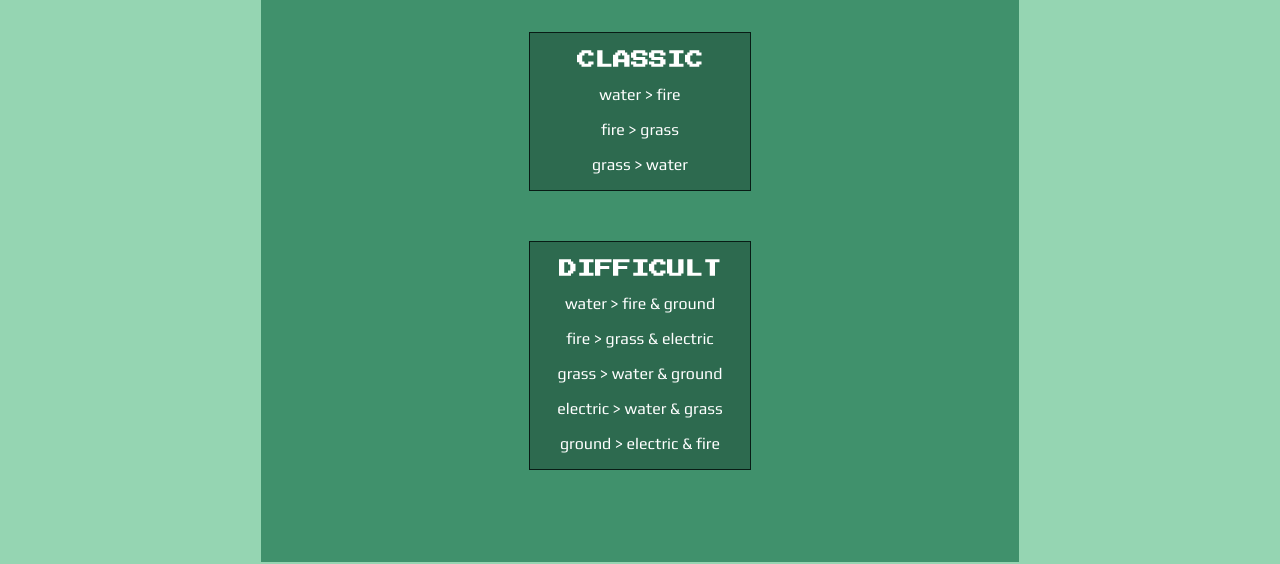
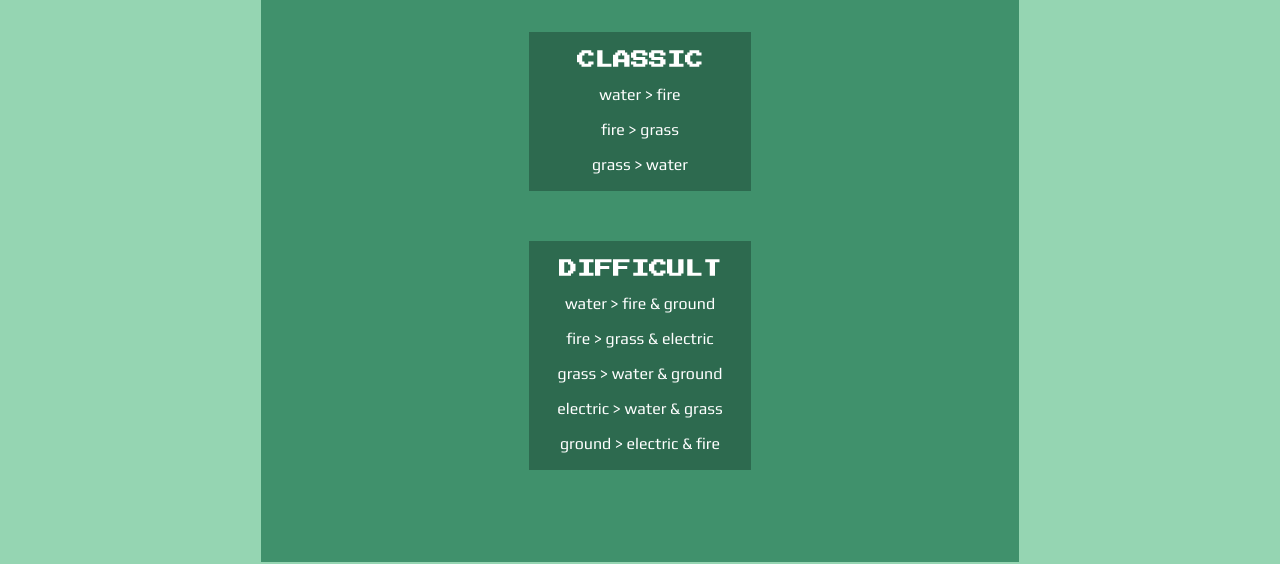
Before and after one commit to tramtram1130/ElementalRockPaperScissor, a plain HTML site: page index.html in a window 1280 px wide. Shown: the part 246-810 px from the top of the page. Drawn offline with Linux system fonts and the light colour scheme.

Commit message:
Refactor css

```diff
--- a/style.css
+++ b/style.css
@@ -76,7 +76,7 @@
   margin-right: auto;
   margin-top: 50px;
   background-color: #2D6A4F;
-  border: #081C15 solid 1px;
+  border: #2D6A4F solid 1px;
 }
 
 .classic-mode-container:hover, .difficult-mode-container:hover {
```
